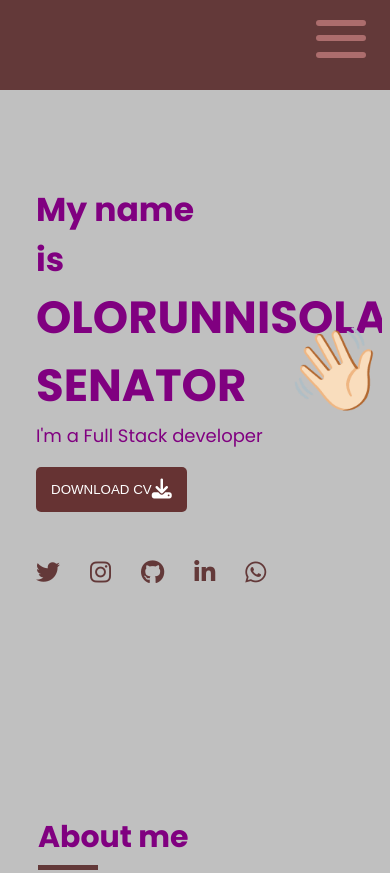
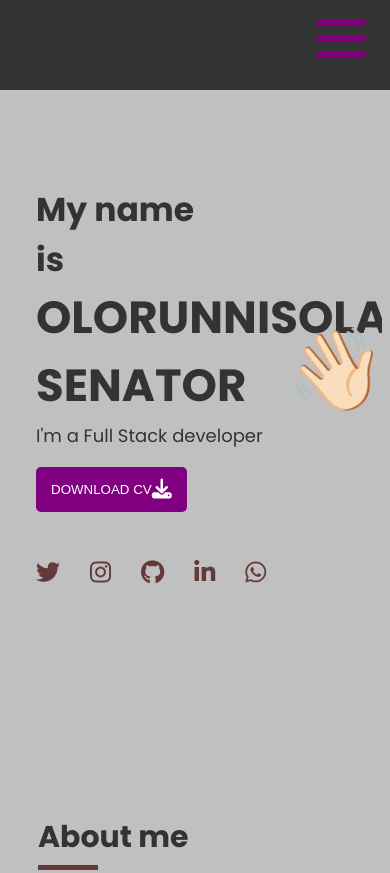
Before and after one commit to nexinovation/nexinovation.github.io, a plain HTML site: page index.html in a window 390 px wide. Shown: the top 873 px of the page. Drawn offline with nearby package versions, Linux system fonts and the light colour scheme; a script that the page names is missing.

Commit message:
Update style.css

```diff
--- a/style.css
+++ b/style.css
@@ -5,7 +5,7 @@ body{
     /* background-color: #906060;
     color: #FFEAEA; */
     background-color: #C0C0C0;
-    color: #800080;
+    color: #333333;
     font-family: 'Poppins', sans-serif;
     overflow-x: hidden;
 }
@@ -33,7 +33,7 @@ body{
     position: absolute;
     height: 6px;
     width: 50%;
-    background: #ac6d6d;
+    background: #800080;
     opacity: 1;
     -webkit-transform: rotate(0deg);
     -moz-transform: rotate(0deg);
@@ -113,7 +113,7 @@ body{
 
 header{
     float: left;
-    background-color: #800080;
+    background-color: #333333;
     height: 140vh;
     width: 25%;
     text-align: center;
@@ -209,7 +209,7 @@ p{
 }
 button{
     padding: 15px;
-    background-color: #663333;
+    background-color: #800080;
     border-radius: 5px;
     color: white;
     border: none;
@@ -373,7 +373,7 @@ input:focus , textarea:focus{
         overflow-y: scroll;
     }
     .menu-nav{
-        background-color: #633939;
+        background-color: #333333;
         height: 50px;
         padding: 20px;
         position: fixed;
@@ -488,7 +488,7 @@ input:focus , textarea:focus{
         margin-left: 18.5rem;
     }
     .menu-nav{
-        background-color: #633939;
+        background-color: #333333;
         height: 50px;
         padding: 20px;
         position: fixed;
```
